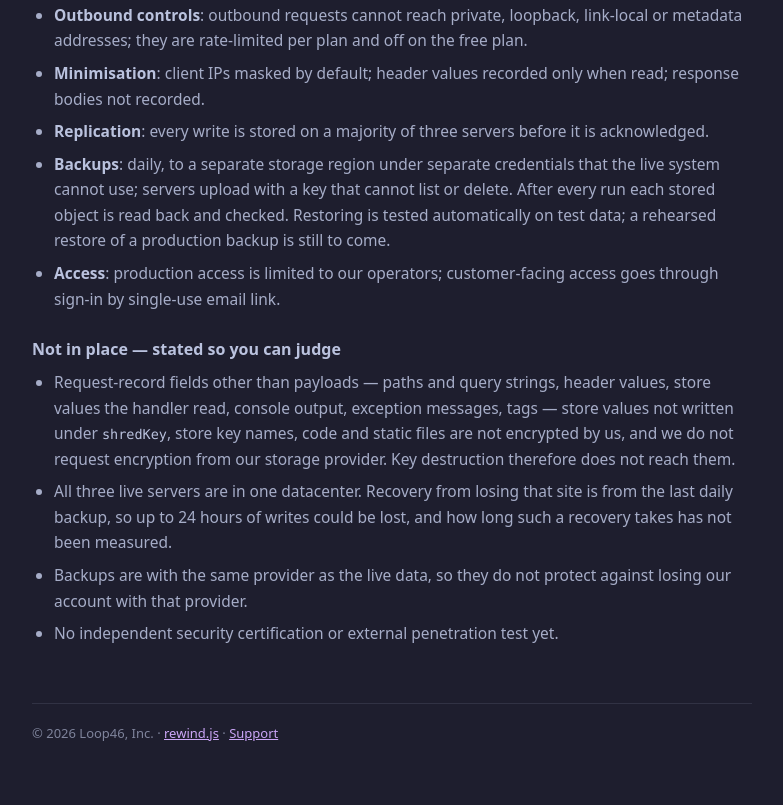
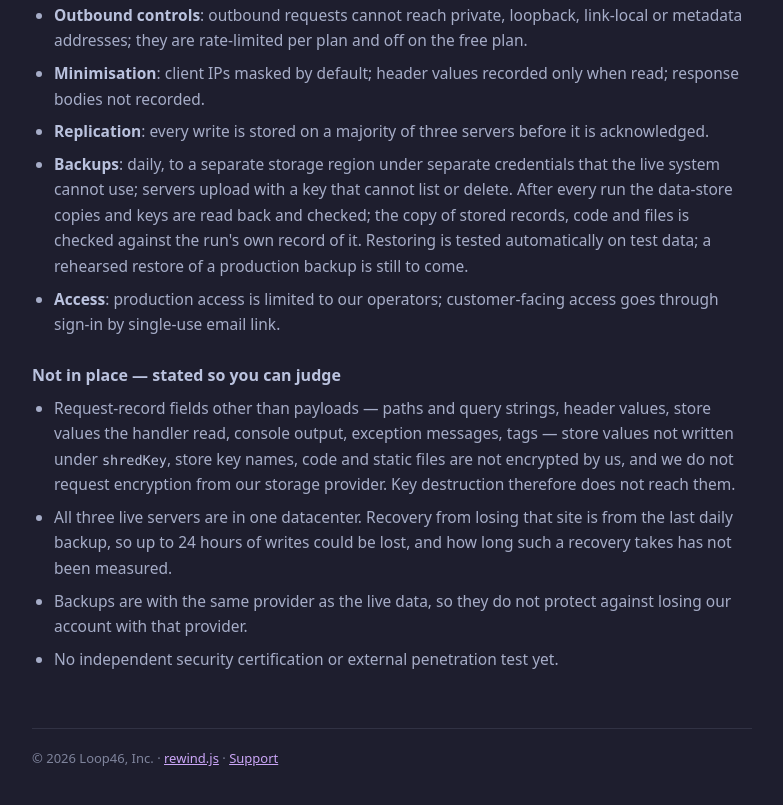
Before and after one commit to anarchodev/rewind-apps, a plain HTML site: page marketing/_static/dpa.html in a window 1280 px wide. Shown: the part 5022-5827 px from the top of the page, without its empty margins (248-1031 px from the left). Drawn offline with Linux system fonts and the light colour scheme.

Commit message:
marketing(DPA): backup verification reads back stores and keys; the object copy is checked against its run record
Co-Authored-By: Claude Opus 5.5 (1M context) <noreply@anthropic.com>

```diff
--- a/marketing/_static/dpa.html
+++ b/marketing/_static/dpa.html
@@ -261,8 +261,10 @@
         three servers before it is acknowledged.</li>
     <li><strong>Backups</strong>: daily, to a separate storage region under
         separate credentials that the live system cannot use; servers upload
-        with a key that cannot list or delete. After every run each stored
-        object is read back and checked. Restoring is tested automatically on
+        with a key that cannot list or delete. After every run the data-store
+        copies and keys are read back and checked; the copy of stored records,
+        code and files is checked against the run's own record of it.
+        Restoring is tested automatically on
         test data; a rehearsed restore of a production backup is still to
         come.</li>
     <li><strong>Access</strong>: production access is limited to our
```
